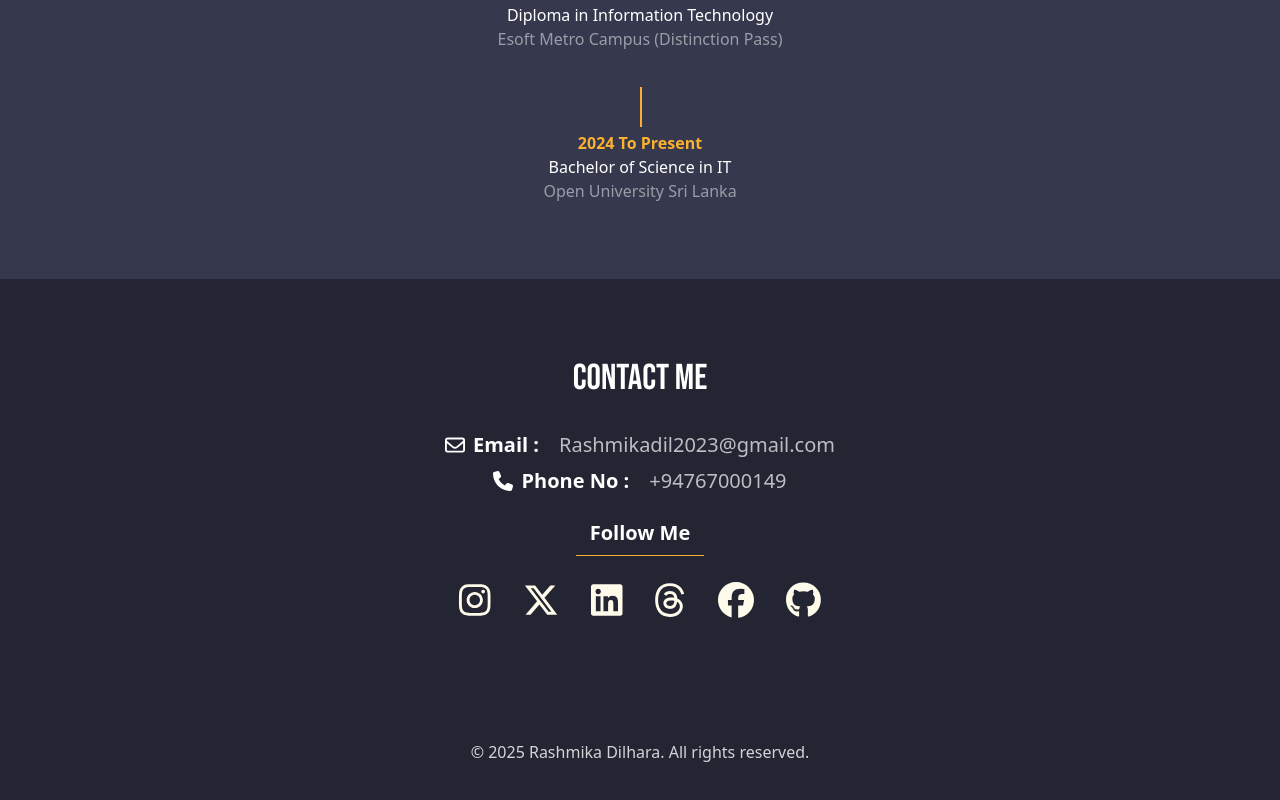
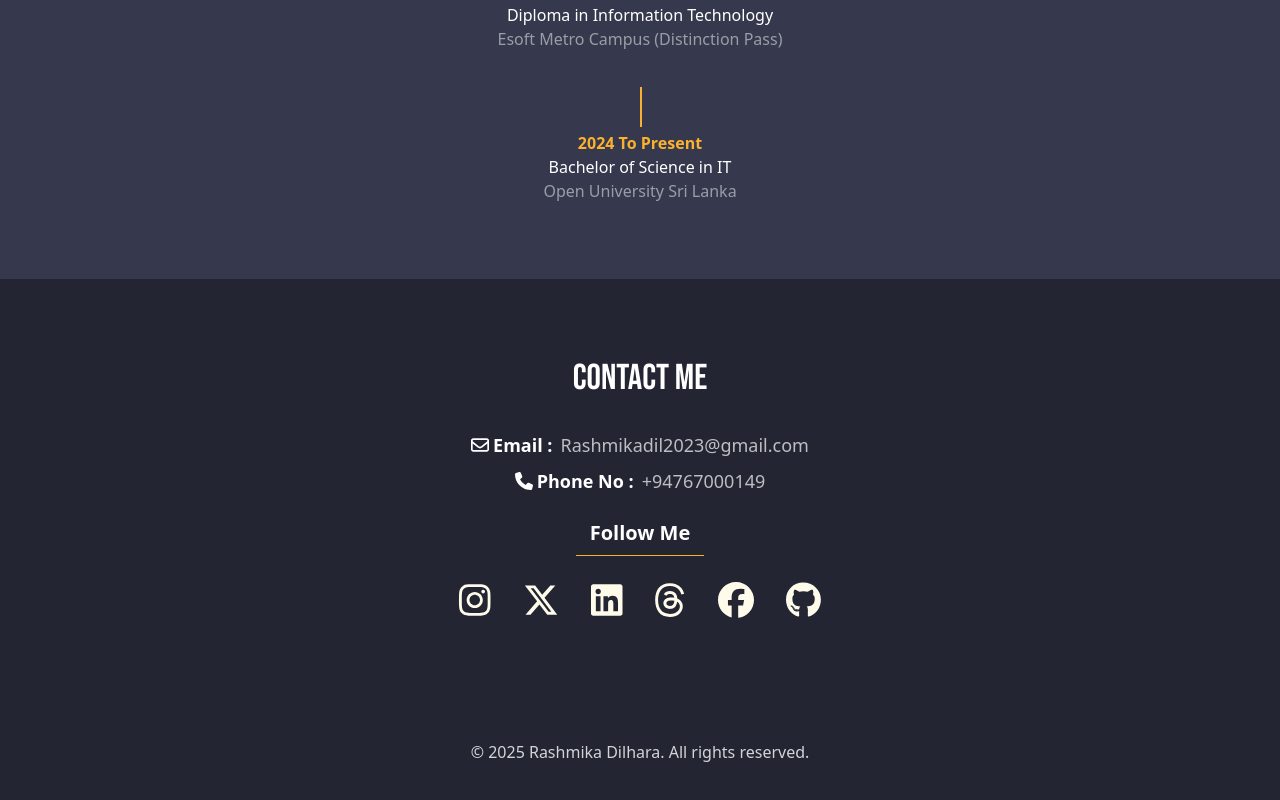
Before and after one commit to RashmikaDil/Dilhara_por, a React (Vite) app: page / in a window 1280 px wide. Shown: the part 3327-4127 px from the top of the page. Built offline with nearby package versions, Linux system fonts and the light colour scheme; a web font is replaced by a local one.

Commit message:
Completed !

```diff
--- a/src/components/Contact.jsx
+++ b/src/components/Contact.jsx
@@ -12,14 +12,14 @@ const Contact = ()=>{
                 <div className="w-full flex flex-col items-center pb-10 justify-center gap-2  h-auto ">
 
                     <div>
-                        <h2 className="text-xl text-white flex items-center font-bold">
-                            <FontAwesomeIcon className="mr-2" icon={faEnvelope}/> Email :
-                            <p className="ml-5 text-white/70 font-normal"> Rashmikadil2023@gmail.com</p> </h2>
+                        <h2 className="text-lg text-white flex items-center font-bold">
+                            <FontAwesomeIcon className="mr-1" icon={faEnvelope}/> Email :
+                            <p className="ml-2 text-white/70 font-normal"> Rashmikadil2023@gmail.com</p> </h2>
                     </div>
                      <div>
-                        <h2 className="text-xl text-white items-center flex font-bold">
-                            <FontAwesomeIcon className="mr-2" icon={faPhone}/>Phone No :
-                            <p className="ml-5 text-white/70 font-normal"> +94767000149</p> </h2>
+                        <h2 className="text-lg text-white items-center flex font-bold">
+                            <FontAwesomeIcon className="mr-1" icon={faPhone}/>Phone No :
+                            <p className="ml-2 text-white/70 font-normal"> +94767000149</p> </h2>
                     </div>
 
                           <div className="mt-4 flex flex-col justify-center">
```
